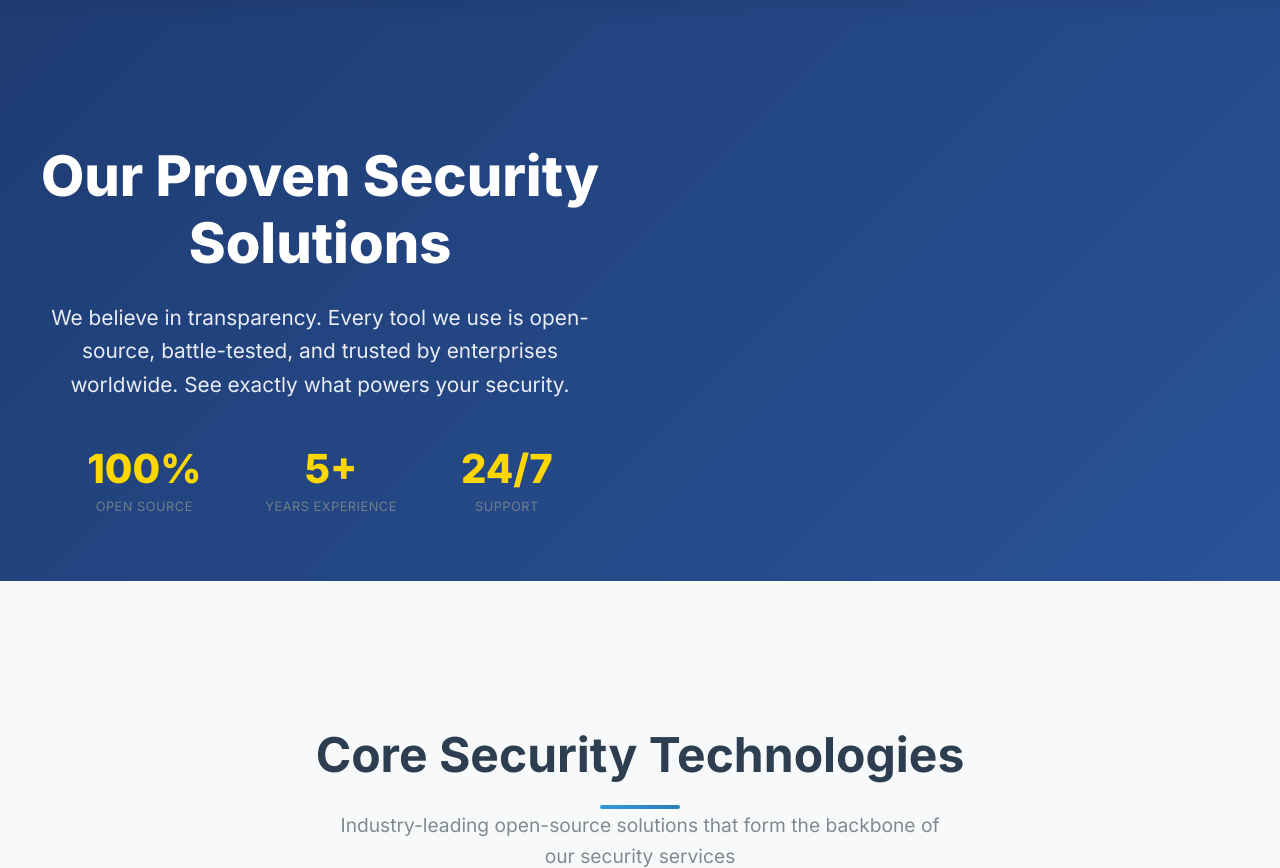
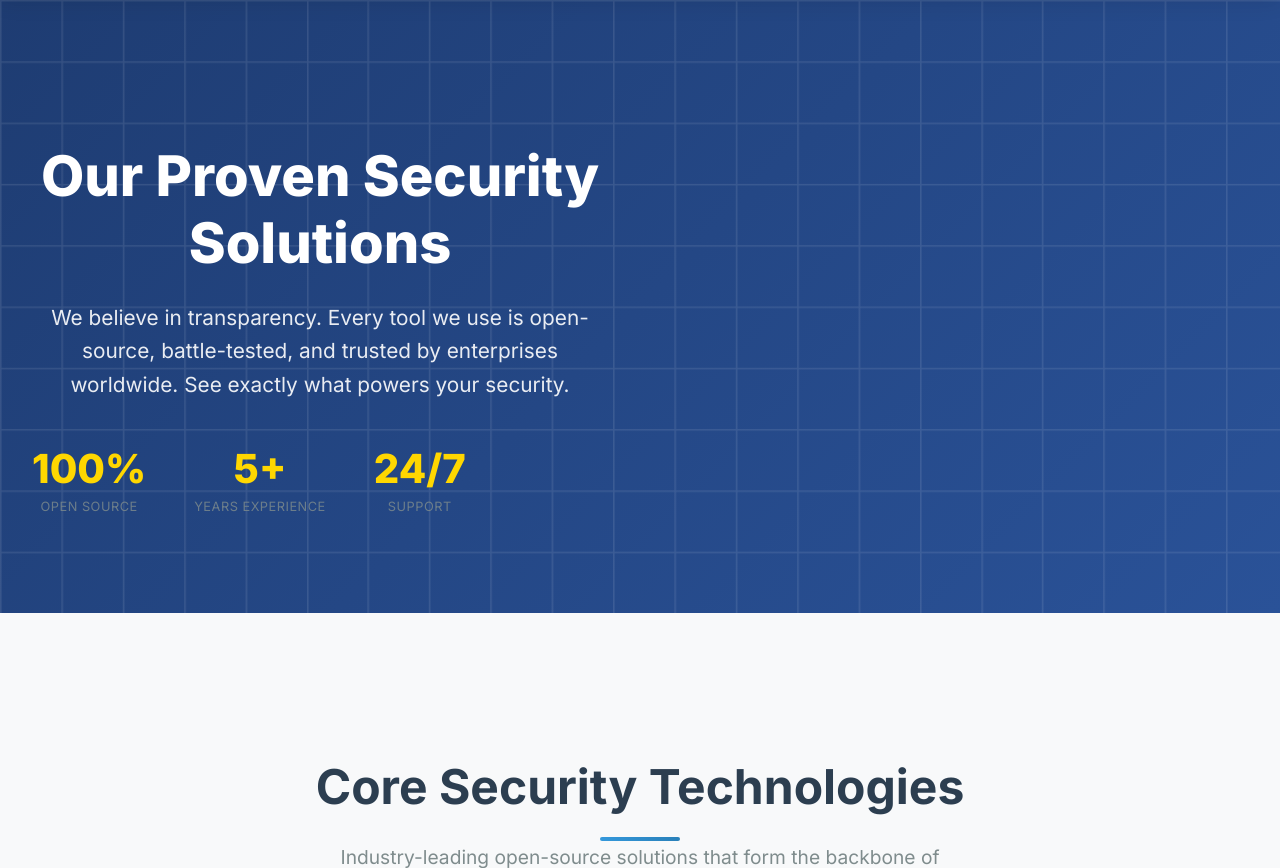
Before and after one commit to openpulsesecurity/openpulsesec_web, a Flask app: page /solutions in a window 1280 px wide. Shown: the part 84-952 px from the top of the page. Run offline with Flask 3, Linux system fonts and the light colour scheme.

Commit message:
refactor: Update solutions page to use unified CTA section

```diff
--- a/app/templates/solutions.html
+++ b/app/templates/solutions.html
@@ -4,8 +4,7 @@
 {% block description %}Discover the proven open-source cybersecurity technologies we use. Transparent, reliable, and battle-tested solutions for enterprise security.{% endblock %}
 
 {% block content %}
-<!-- Hero Section -->
-<section class="solutions-hero">
+<section class="cta-section">
     <div class="hero-container">
         <div class="hero-content">
             <h1 class="hero-title">Our Proven Security Solutions</h1>
@@ -31,7 +30,6 @@
     </div>
 </section>
 
-<!-- Solutions Grid -->
 <section class="solutions-grid-section">
     <div class="solutions-container">
         <div class="section-header">
@@ -101,7 +99,6 @@
                 </div>
             </div>
 
-            <!-- pfSense -->
             <div class="solution-card">
                 <div class="solution-header">
                     <div class="solution-logo">
@@ -161,7 +158,6 @@
                 </div>
             </div>
 
-            <!-- Wazuh -->
             <div class="solution-card">
                 <div class="solution-header">
                     <div class="solution-logo">
@@ -221,7 +217,6 @@
                 </div>
             </div>
 
-            <!-- OpenVAS -->
             <div class="solution-card">
                 <div class="solution-header">
                     <div class="solution-logo">
@@ -284,7 +279,6 @@
     </div>
 </section>
 
-<!-- Why Open Source Section -->
 <section class="why-opensource">
     <div class="opensource-container">
         <div class="section-header">
@@ -334,7 +328,6 @@
     </div>
 </section>
 
-<!-- Integration & Support -->
 <section class="integration-support">
     <div class="support-container">
         <div class="support-content">
@@ -407,8 +400,7 @@
     </div>
 </section>
 
-<!-- CTA Section -->
-<section class="solutions-cta">
+<section class="cta-section">
     <div class="cta-container">
         <h2>Ready to Implement These Solutions?</h2>
         <p>
```
